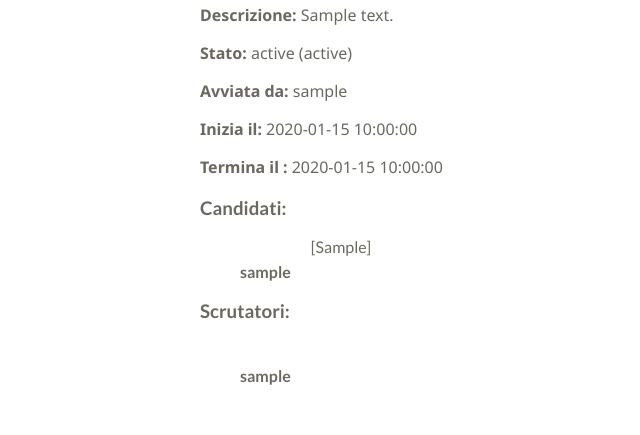
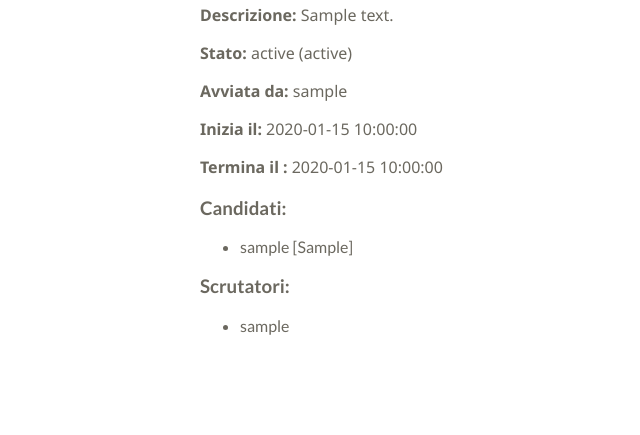
Before and after one commit to dinogen/appvoting, a Flask app: template frontend/web/templates/votation_detail_template.html in a window 1280 px wide. Shown: the part 402-837 px from the top of the page, without its empty margins (240-880 px from the left). After the commit the page ends 737 px from the top, so only its background shows below. Run offline with Flask 2, Linux system fonts and the light colour scheme; the template is opened without the code that fills it: most values are stand-ins (such as "Sample title", 1, 10 or a date in 2020).

Commit message:
fix layout

```diff
--- a/frontend/web/templates/votation_detail_template.html
+++ b/frontend/web/templates/votation_detail_template.html
@@ -16,16 +16,16 @@
         {% for c in candidates_array %}
             {% if v.votation_status == 2 and current_user.u.user_id == c.u.user_id %}
                 {% if c.passphrase_ok == 1 %}
-                    <li  class="candidateList"><span class="nameV">{{c.u.user_name}}</span> [{{c.order_n}}] (Chiave inviata)</li>
+                    <li  ><span >{{c.u.user_name}}</span> [{{c.order_n}}] (Chiave inviata)</li>
                 {% else %}
-                    <li  class="candidateList"><form action="/send_passphrase" method="POST">
-                        <span class="nameV">{{c.u.user_name}}</span> [{{c.order_n}}] <input type="text" id="passphrase" name="passphrase">
+                    <li  ><form action="/send_passphrase" method="POST">
+                        <span >{{c.u.user_name}}</span> [{{c.order_n}}] <input type="text" id="passphrase" name="passphrase">
                         <input type="hidden" name="votation_id" id="votation_id" value="{{v.votation_id}}">
-                        <input type="submit" value="Invia Chiave" class="botton1" />
+                        <input type="submit" value="Invia Chiave"  />
                     </form></li>
                 {% endif %}
             {% else %}
-                <li  class="candidateList"><span class="nameV">{{c.u.user_name}}</span> [{{c.order_n}}] {% if c.passphrase_ok == 1 %} (Chiave inviata) {% endif %}</li>
+                <li  ><span >{{c.u.user_name}}</span> [{{c.order_n}}] {% if c.passphrase_ok == 1 %} (Chiave inviata) {% endif %}</li>
             {% endif %}
         {% endfor %}
     </ul>
@@ -36,26 +36,26 @@
     {% for g in guarantors_array %}
         {% if v.votation_status == 1 and current_user.u.user_id == g.u.user_id %}
             {% if g.hash_ok == 1 %}
-                <li  class="candidateList"><span class="nameV">{{g.u.user_name}}</span> (Chiave inviata)</li>
+                <li  ><span >{{g.u.user_name}}</span> (Chiave inviata)</li>
             {% else %}
-                <li  class="candidateList"><form action="/send_passphrase" method="POST">
-                    <span class="nameV">{{g.u.user_name}}</span> <input type="text" id="passphrase" name="passphrase">
+                <li  ><form action="/send_passphrase" method="POST">
+                    <span >{{g.u.user_name}}</span> <input type="text" id="passphrase" name="passphrase">
                     <input type="hidden" name="votation_id" id="votation_id" value="{{v.votation_id}}">
-                    <input type="submit" value="Invia Chiave" class="botton1" />
+                    <input type="submit" value="Invia Chiave"  />
                 </form></li>
             {% endif %}
         {% elif v.votation_status == 3 and current_user.u.user_id == g.u.user_id %}
             {% if g.passphrase_ok == 1 %}
-                <li  class="candidateList"><span class="nameV">{{g.u.user_name}}</span> (Chiave Confermata)</li>
+                <li  ><span >{{g.u.user_name}}</span> (Chiave Confermata)</li>
             {% else %}
-                <li  class="candidateList"><form action="/send_passphrase" method="POST">
-                    <span class="nameV">{{g.u.user_name}}</span> <input type="text" id="passphrase" name="passphrase" />
+                <li  ><form action="/send_passphrase" method="POST">
+                    <span >{{g.u.user_name}}</span> <input type="text" id="passphrase" name="passphrase" />
                     <input type="hidden" name="votation_id" id="votation_id" value="{{v.votation_id}}" />
-                    <input type="submit" value="Conferma la chiave" class="botton1" />
+                    <input type="submit" value="Conferma la chiave"  />
                 </form> </li>
             {% endif %}
         {% else %}
-            <li  class="candidateList"><span class="nameV">{{g.u.user_name}}</span> {% if g.passphrase_ok == 1 %} (Chiave Confermata) {% endif %}</li>
+            <li  ><span >{{g.u.user_name}}</span> {% if g.passphrase_ok == 1 %} (Chiave Confermata) {% endif %}</li>
         {% endif %}
     {% endfor %}
     </ul>
```
